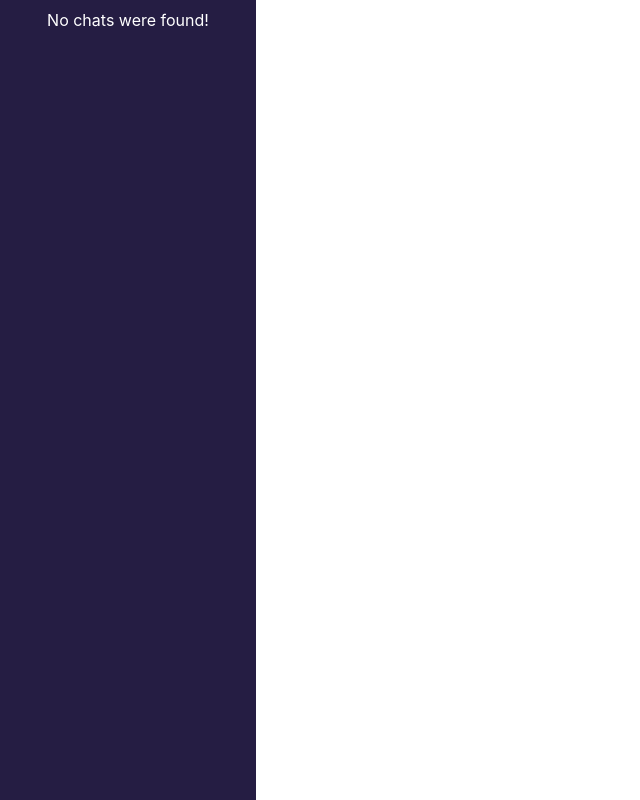
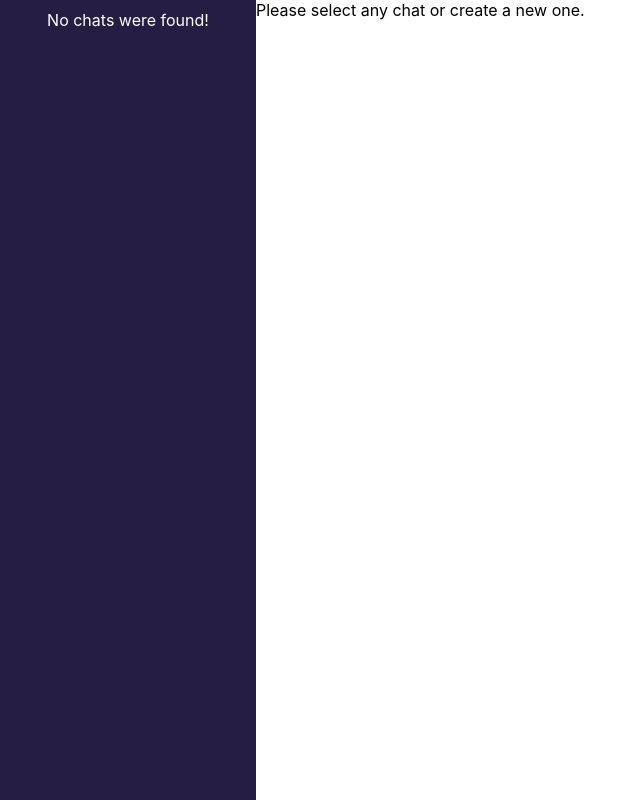
Before and after one commit to TgPb/Chat-App, a React (Create React App) app: page /chats in a window 1280 px wide. Shown: the whole page, without its empty margins (0-640 px from the left). Built offline with nearby package versions, Linux system fonts and the light colour scheme.

Commit message:
feature: added routes for chat-window and "select or create chat"-window

```diff
--- a/src/pages/ChatsPage/ChatsPage.page.jsx
+++ b/src/pages/ChatsPage/ChatsPage.page.jsx
@@ -1,13 +1,26 @@
 import React from 'react';
+import { Switch, Route, useRouteMatch } from 'react-router-dom';
 
 import styles from './ChatsPage.module.scss';
 
 import ChatsList from "../../components/ChatsList/ChatsList.component";
+import NotFoundPage from "../NotFoundPage/NotFoundPage.page";
 
 const ChatsPage = () => {
+    const { path } = useRouteMatch();
+
     return (
         <section className={styles['chats-page']}>
-            <ChatsList />
+            <Route exact path={[`${path}`, `${path}/:chatId`]}>
+                <ChatsList />
+            </Route>
+            <Switch>
+                <Route exact path={`${path}`} render={()=><div>Please select any chat or create a new one.</div>} />
+                <Route exact path={`${path}/:chatId`} render={({ match: { params: { chatId } } })=><div>Chat { chatId }</div>} />
+                <Route path='*'>
+                    <NotFoundPage />
+                </Route>
+            </Switch>
         </section>
     );
 };
```
